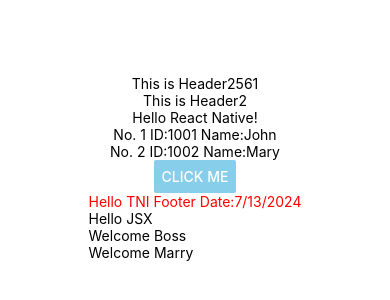
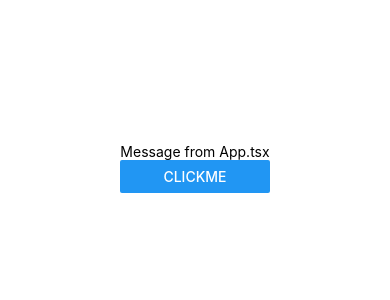
Before and after one commit to plvnplvn/ReactNativeTNI, a React Native app: screen / in a window 390 px wide. Shown: the part 254-554 px from the top of the page. Built offline with nearby package versions, Linux system fonts and the light colour scheme.

Commit message:
exercise2

```diff
--- a/App.tsx
+++ b/App.tsx
@@ -2,41 +2,19 @@ import { StatusBar } from "expo-status-bar";
 import { StyleSheet, Text, View, Button, Alert } from "react-native";
 import AppFooter from "./components/AppFooter";
 import AppHeader from "./components/AppHeader";
+import Content from "./components/Content";
 export default function App(): React.JSX.Element {
-  const onClickMe = () => {
-    Alert.alert("Hi", "hello React.js");
-  };
 
-  const users = [
-    { id: 1001, name: "John" },
-    { id: 1002, name: "Mary" },
-  ];
 
   return (
     <View style={styles.container}>
-      <AppHeader title="This is Header" year={2018}/>
-      <AppHeader title="This is Header2"/>
-      <Text>Hello React Native!</Text>
-      {users.map((data,index) => {
-        return(
-          <Text key={data.id}>
-            No. {index+1} ID:{data.id} Name:{data.name}
+      <AppFooter />
+      <AppHeader />
+      <Content Username="Patsakorn Chinplikanon" Message="Message from App.tsx"/>
 
-          </Text>
-        )
 
-      })}
 
-      <Button
-        title="Click Me"
-        onPress={onClickMe}
-        color="skyblue"
-        /*
-        onPress={() => {
-          Alert.alert("Hi", "React Native is Fun");
-        }} */
-      />
-      <AppFooter />
+
     </View>
   );
 }
--- a/components/AppFooter.tsx
+++ b/components/AppFooter.tsx
@@ -7,12 +7,7 @@ const AppFooter = (): React.JSX.Element => {
   const isLogin = true;
   return (
     <View>
-      <Text style={styles.myText}>
-        {hello} Date:{new Date().toLocaleDateString()}
-      </Text>
-      {hello2}
-      {isLogin && <Text>Welcome Boss</Text>}
-      {isLogin ? <Text>Welcome Marry</Text> : <Text>ยังไม่ได้ล็อกอิน</Text>}
+
     </View>
   );
 };
@@ -20,7 +15,19 @@ const AppFooter = (): React.JSX.Element => {
 export default AppFooter;
 
 const styles = StyleSheet.create({
-  myText: {
-    color: "red",
+  footer:{
+    backgroundColor:'#f8f8f8',
+    padding:20,
+    alignItems:'center',
+    justifyContent:'center',
+    position:'absolute',
+    left:0,
+    right:0,
+    bottom:0,
+  },
+  footerText:{
+    fontSize:16,
+    fontWeight:'bold',
+    color:'#333',
   },
 });
--- a/components/AppHeader.tsx
+++ b/components/AppHeader.tsx
@@ -2,21 +2,34 @@ import { StyleSheet, Text, View } from 'react-native'
 import React from 'react'
 
 type AppHeaderProps = {
-    title:string;
-    year? :number;
+    Username:string;
+    Message:string;
 }
 
-const AppHeader = ({title,year}:AppHeaderProps): React.JSX.Element =>{
+const AppHeader = ({Username,Message}:AppHeaderProps): React.JSX.Element =>{
   return (
     <View>
-      <Text>
-        {title}
-        {year && year + 543}
-      </Text>
+
     </View>
   )
 }
 
 export default AppHeader
 
-const styles = StyleSheet.create({})
+const styles = StyleSheet.create({
+    header: {
+        backgroundColor: '#AEC6CF',
+        padding:20,
+        alignItems:'center',
+        justifyContent:'center',
+    },
+    headerText:{
+        fontSize:20,
+        fontWeight:'bold',
+        color:'#fff',
+    },
+    subtitleText:{
+        fontSize: 16,
+        color: '#fff',
+    },
+});
--- /dev/null
+++ b/components/Content.tsx
@@ -0,0 +1,24 @@
+import { StyleSheet, Text, View, Button, Alert } from "react-native";
+import React from 'react'
+
+type ContentProp = {
+  Username:string;
+  Message:string;
+
+}
+const Content = ({Username,Message}:ContentProp):React.JSX.Element => {
+  const onClickMe = () => {
+    Alert.alert("Hello", Username);
+
+  };
+  return (
+    <View>
+      <Text>{Message}</Text>
+      <Button title="Clickme" onPress={onClickMe}></Button>
+    </View>
+  )
+}
+
+export default Content
+
+const styles = StyleSheet.create({})
```
